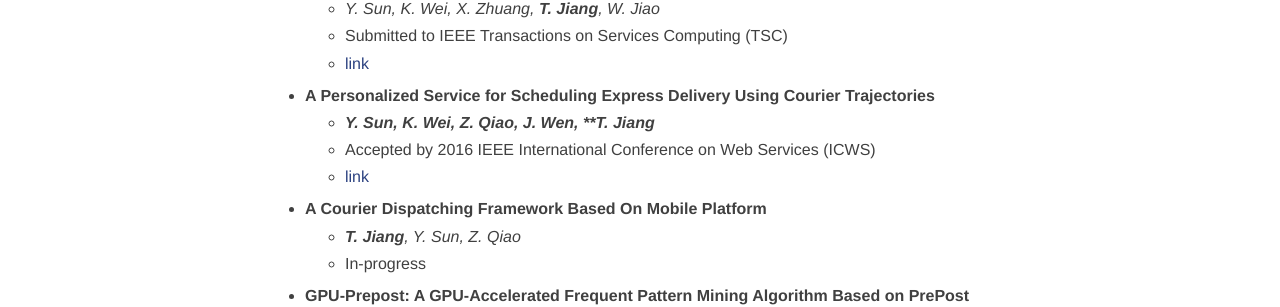
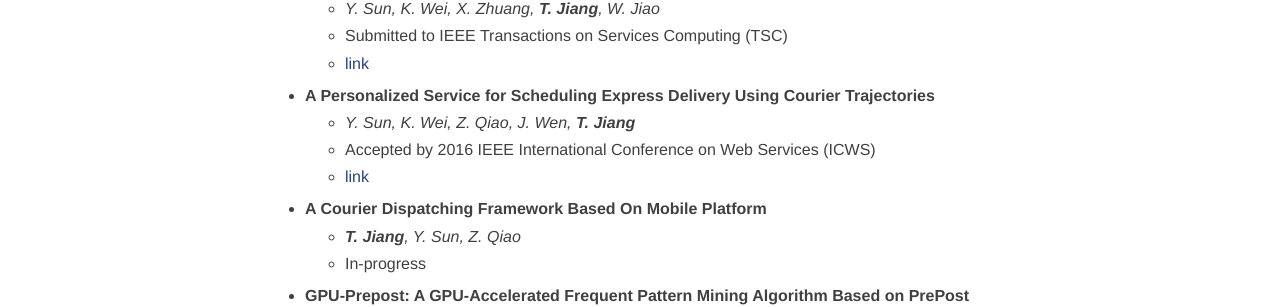
Before and after one commit to jtyuan/jtyuan.github.io, a Jekyll site: the page built from _posts/2015-12-15-publications.md, in a window 1280 px wide. Shown: the part 600-907 px from the top of the page. Built offline with Jekyll 4.4.1, drawn with Linux system fonts in a browser that asks for light colours; nearby versions of some CDN libraries; comment, search, counter and statistics services are not loaded.

Commit message:
minor fix

```diff
--- a/_posts/2015-12-15-publications.md
+++ b/_posts/2015-12-15-publications.md
@@ -19,7 +19,7 @@ description: Publications during my undergraduate years, listed in reverse chron
 	- [link](http://jtyuan.github.io/files/Using Mobile Services_TSC_20151128.pdf)
 
 - **A Personalized Service for Scheduling Express Delivery Using Courier Trajectories**
-	- _**Y. Sun, K. Wei, Z. Qiao, J. Wen, **T. Jiang**_
+	- _Y. Sun, K. Wei, Z. Qiao, J. Wen, **T. Jiang**_
 	- Accepted by 2016 IEEE International Conference on Web Services (ICWS)
 	- [link](http://jtyuan.github.io/files/A Personalized Service for Scheduling Express Delivery Using Courier Trajectories.pdf)
 
```
